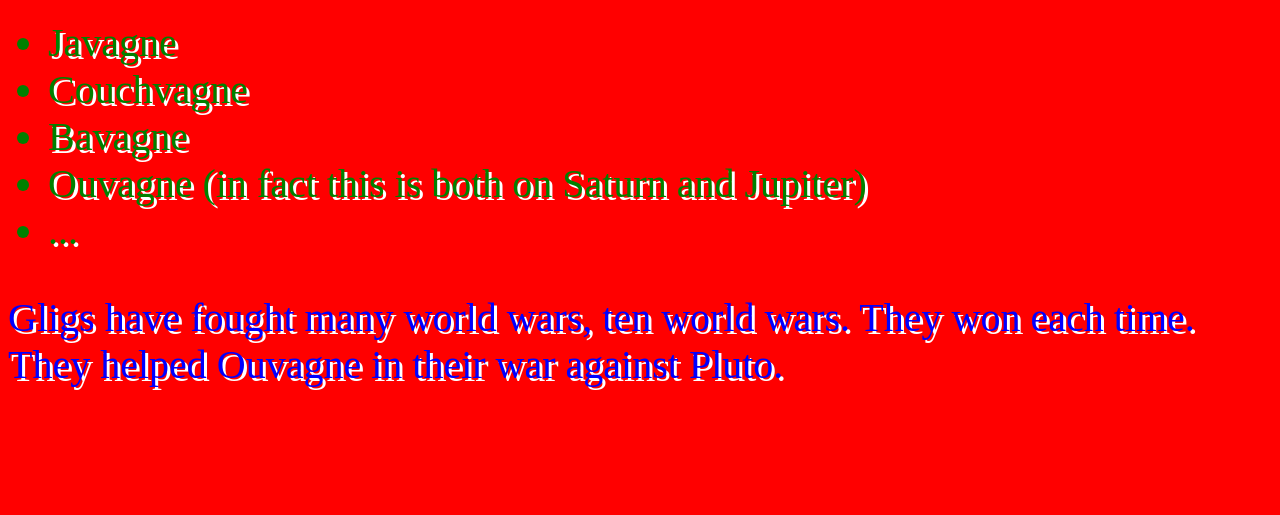
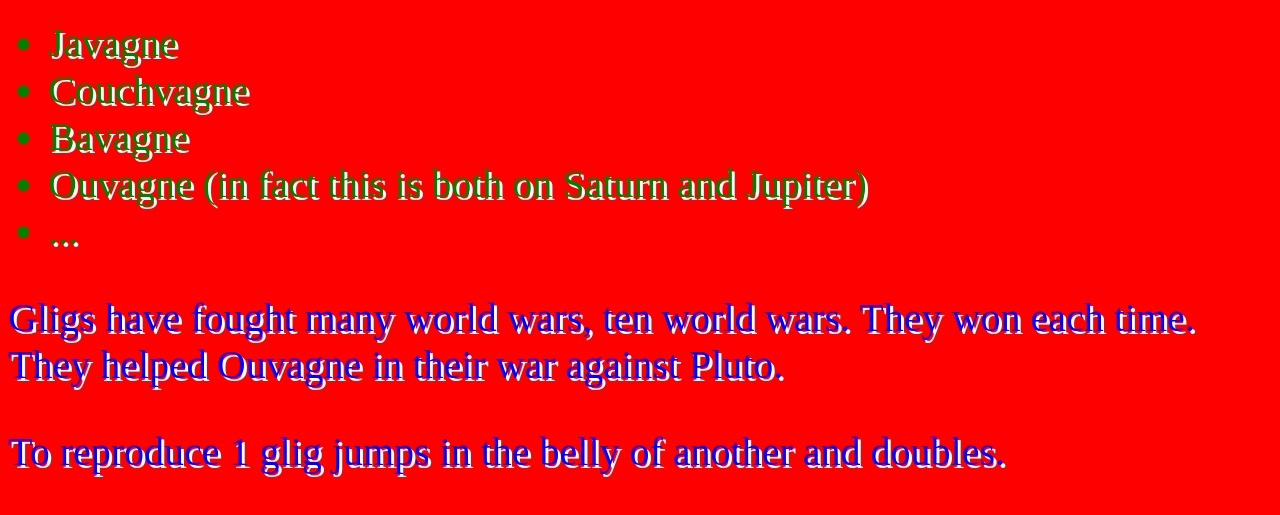
Before and after one commit to paulfitz/glig, a plain HTML site: page index.html in a window 1280 px wide. Shown: the part 415-930 px from the top of the page. Before the commit the page ends 843 px from the top, so only its background shows below. Drawn offline with nearby package versions, Linux system fonts and the light colour scheme.

Commit message:
Update index.html

```diff
--- a/index.html
+++ b/index.html
@@ -56,12 +56,15 @@ Gligs live in many countries on Jupiter:
 </ul>
 
 <p>
-
   Gligs have fought many world wars, ten world wars.  They won each time.
   They helped Ouvagne in their war against Pluto.
 
 </p>
 
+<p>
+  To reproduce 1 glig jumps in the belly of another and doubles.
+</p>
+
 </body>
 
 </html>
```
